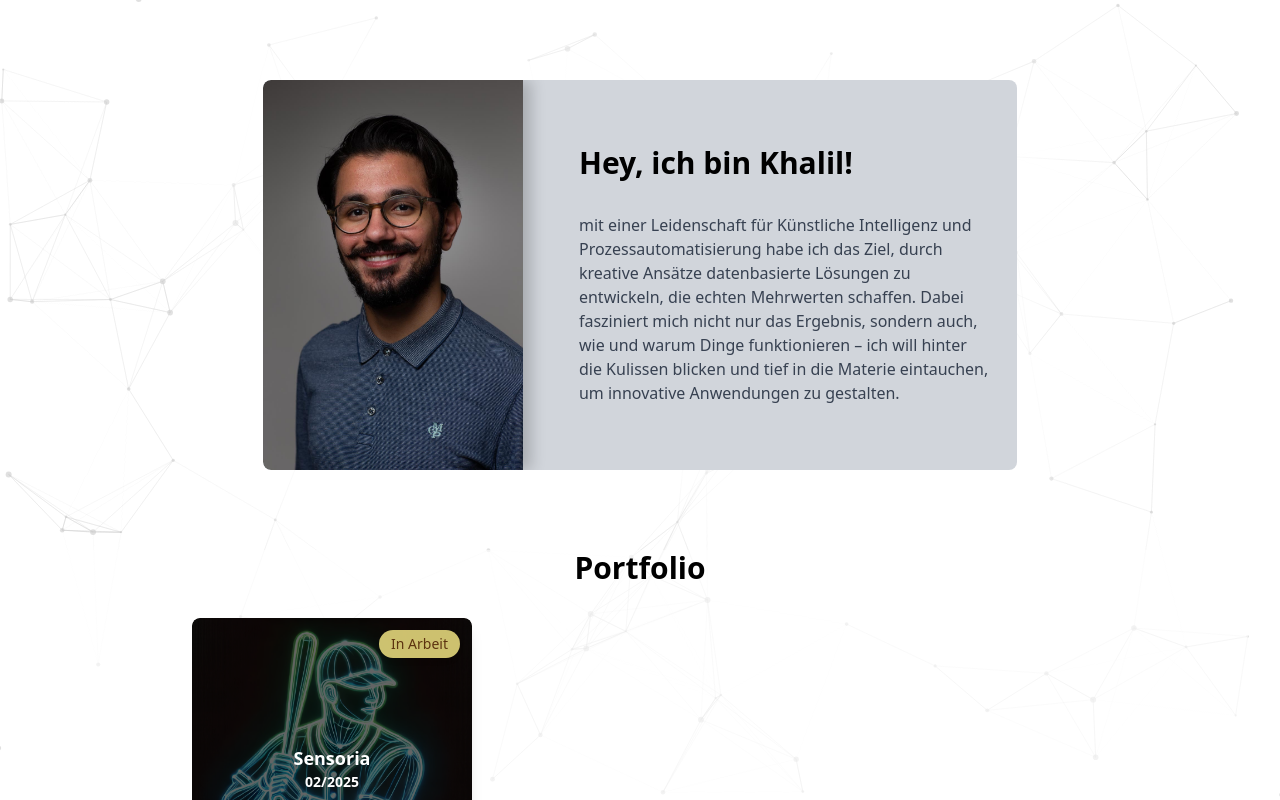
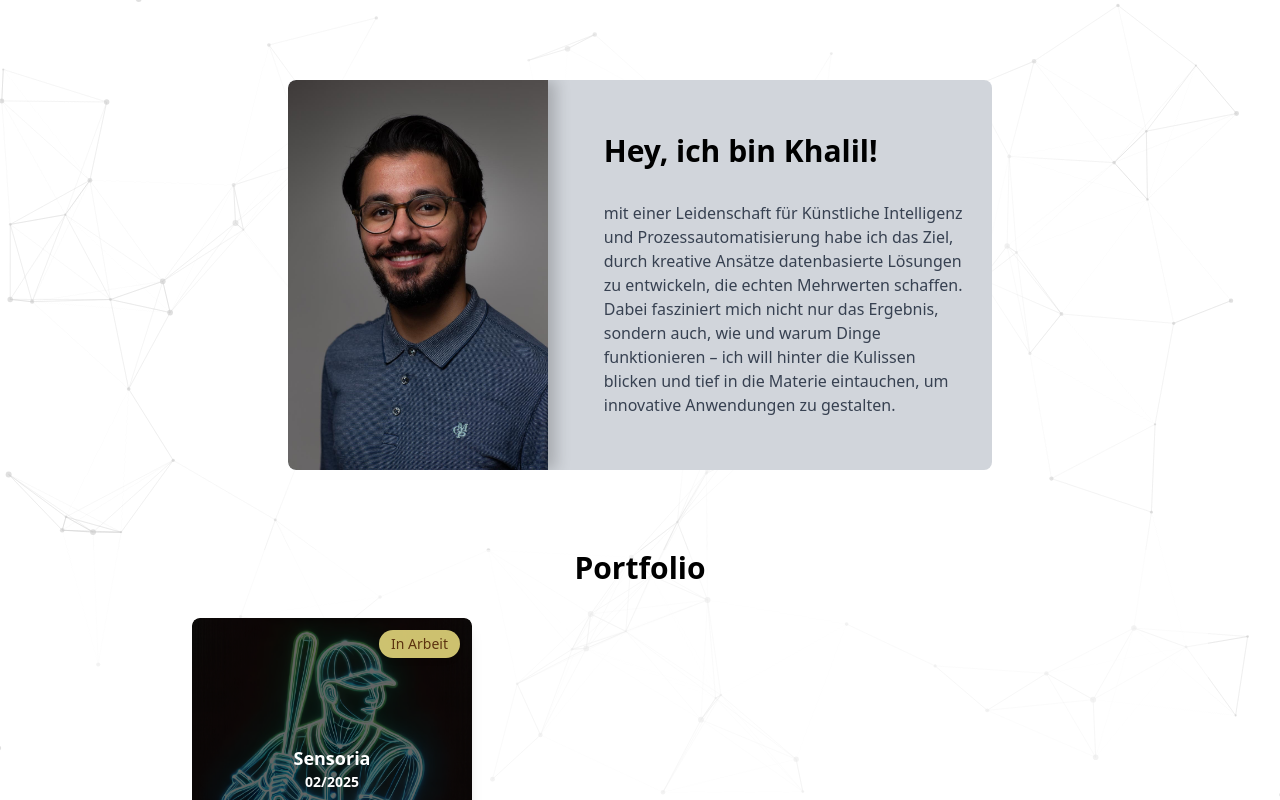
Before and after one commit to Kale14/portfolio, a Next.js app: page / in a window 1280 px wide. Built offline with nearby package versions, Linux system fonts and the light colour scheme.

Commit message:
Update for div like pc

```diff
--- a/src/app/page.js
+++ b/src/app/page.js
@@ -6,7 +6,7 @@ import ProjectSectionDone from "@/app/components/ProjectSectionDone";
 
 export default function Page() {
     return (
-        <main className="max-w-7xl w-full mx-auto px-4 sm:px-6 md:px-8">
+        <main className="max-w-[1200px] w-full mx-auto px-4 sm:px-6 md:px-8">
             <AboutSection />
             <ProjectsSectionGoing />
             <ProjectSectionDone />
```
